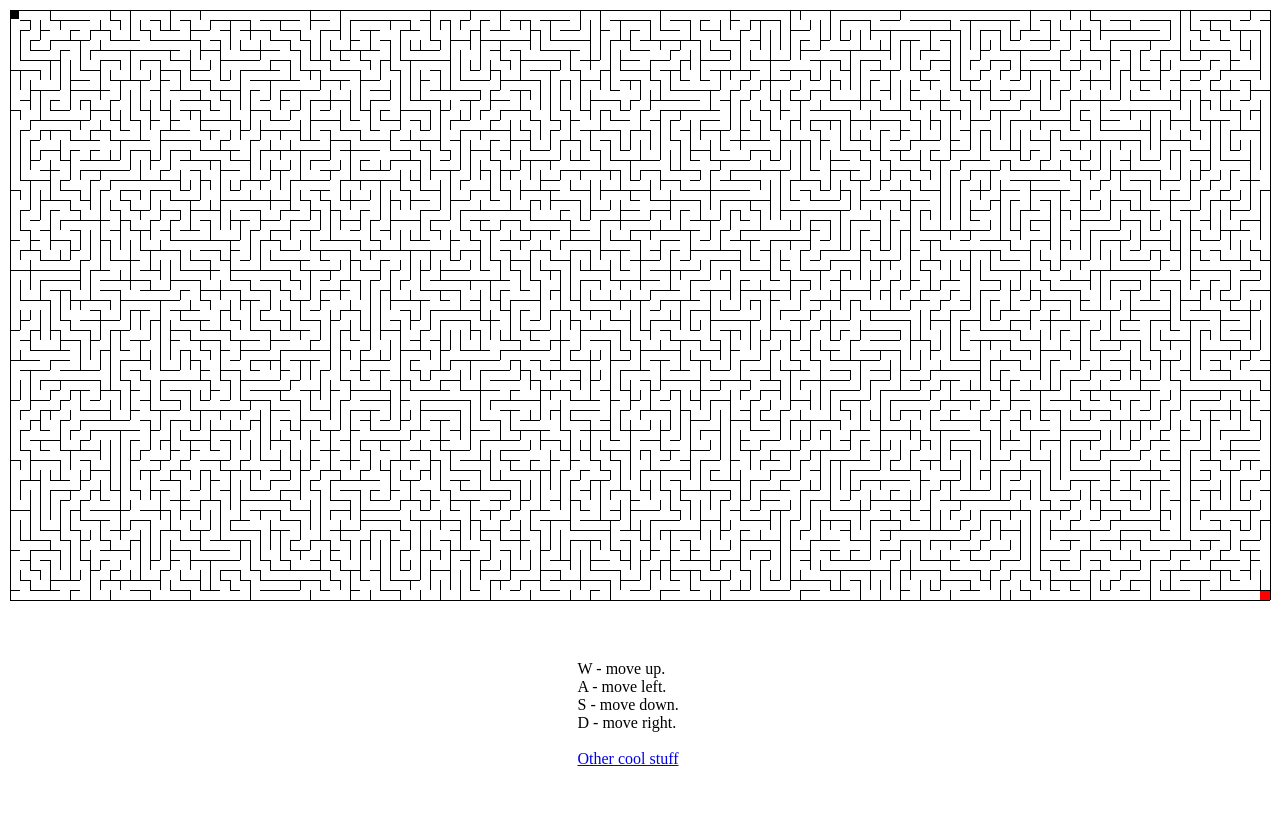
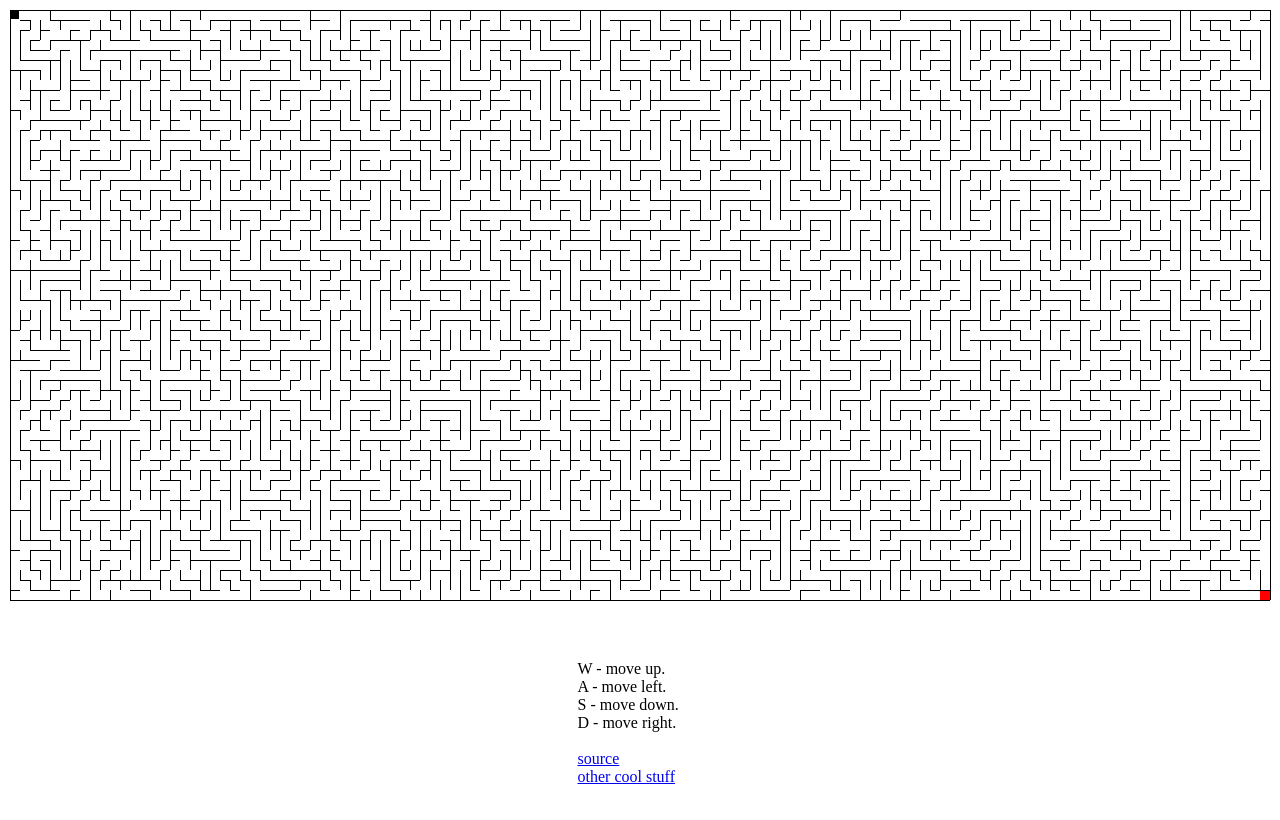
Before and after one commit to pmohabir2/liftofflab, a plain HTML site: page index.html in a window 1280 px wide. Drawn offline with Linux system fonts and the light colour scheme; animation ran at ten frames a second.

Commit message:
Added source link.

```diff
--- a/index.html
+++ b/index.html
@@ -12,7 +12,8 @@
 		A - move left.<br>
 		S - move down.<br>
 		D - move right.<br><br>
-		<a href="http://jotran.github.io">Other cool stuff</a>
+		<a href="https://github.com/JotraN/maze">source</a><br>
+		<a href="http://jotran.github.io">other cool stuff</a>
 	</div>
 </body>
 </html>
```
